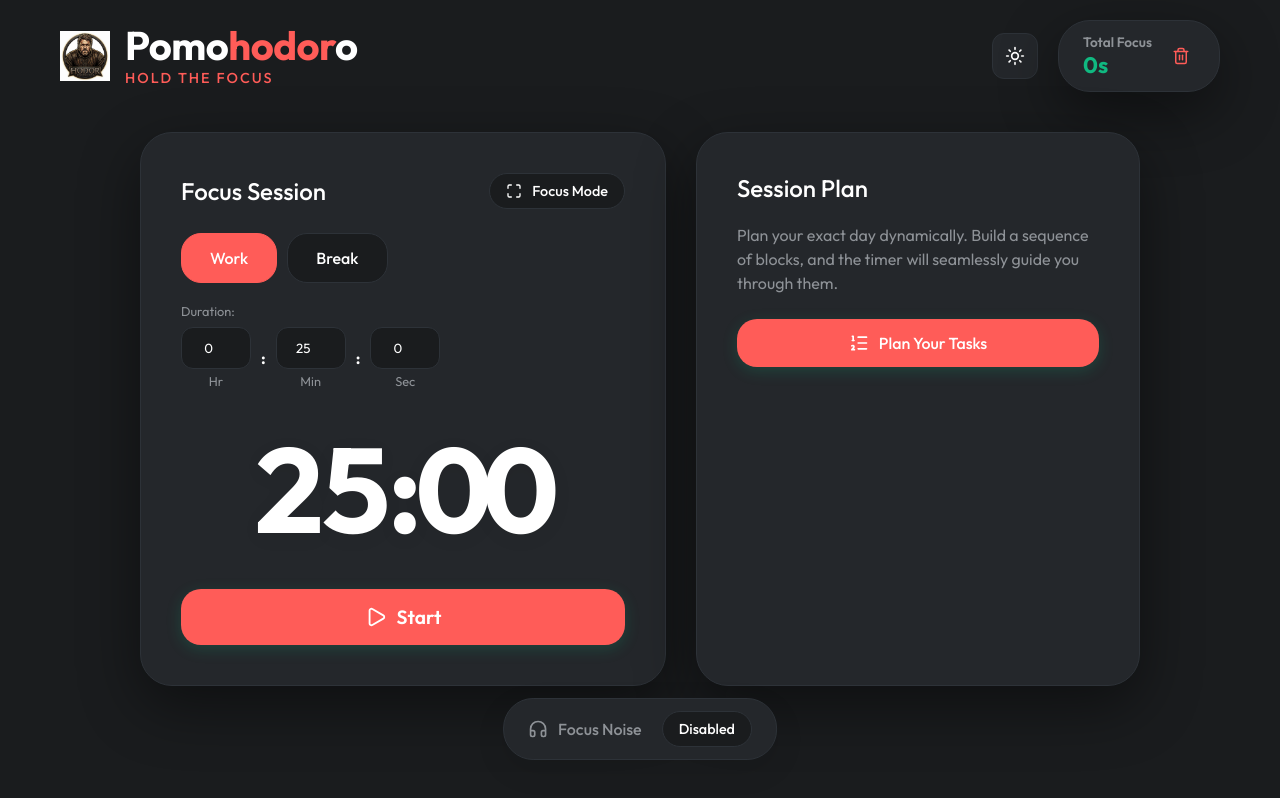
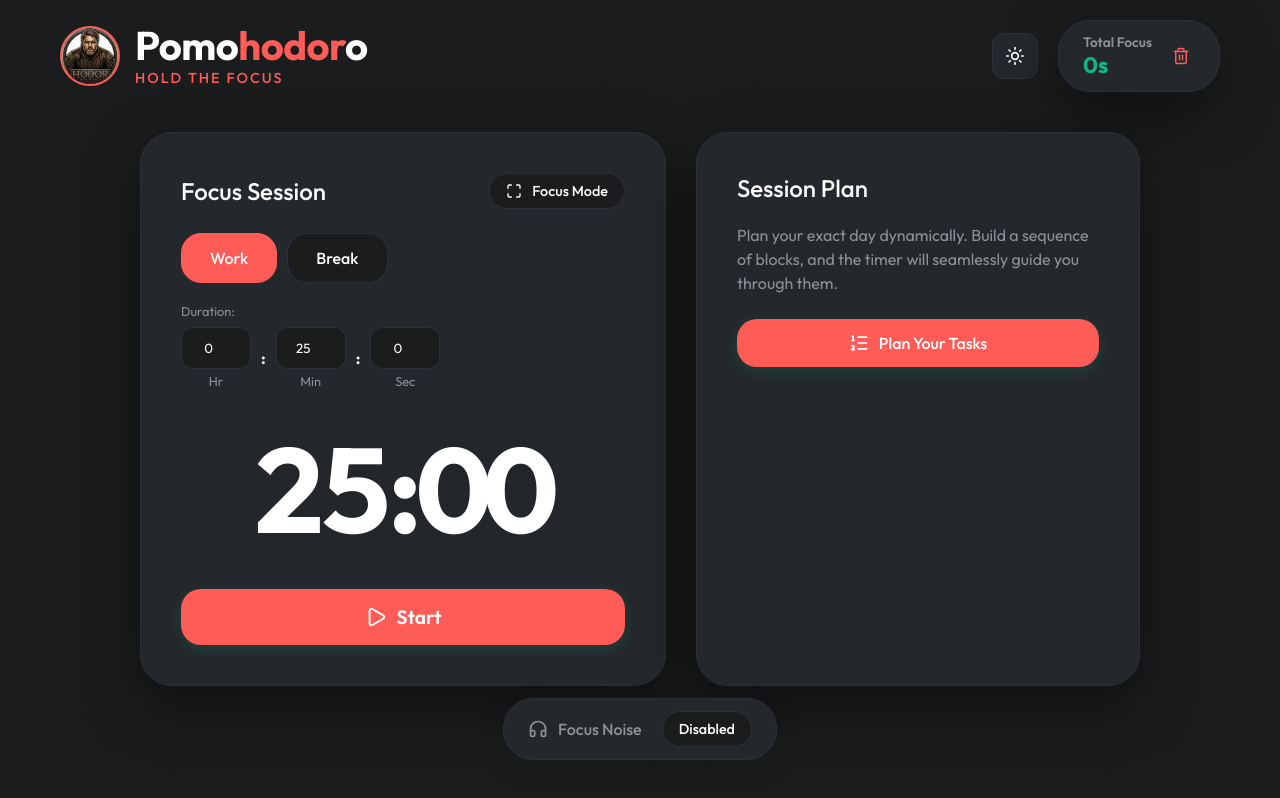
Before and after one commit to emiryucedag/pomohodoro, a React (Vite) app: page / in a window 1280 px wide. Built offline with nearby package versions, Linux system fonts and the light colour scheme.

Commit message:
Fix logo: wrap in circular container to hide background pixels

```diff
--- a/src/App.jsx
+++ b/src/App.jsx
@@ -461,7 +461,19 @@ function App() {
       <header className="app-header hide-in-focus">
         {/* Left: Logo & Title */}
         <div style={{ display: 'flex', alignItems: 'center', gap: '15px' }}>
-          <img src="./logo.png" alt="Pomohodoro Logo" style={{ height: '50px', objectFit: 'contain' }} />
+          <div style={{
+            width: '60px',
+            height: '60px',
+            borderRadius: '50%',
+            overflow: 'hidden',
+            display: 'flex',
+            alignItems: 'center',
+            justifyContent: 'center',
+            border: '2px solid var(--accent-color)',
+            flexShrink: 0
+          }}>
+            <img src="./logo.png" alt="Pomohodoro Logo" style={{ width: '110%', height: '110%', objectFit: 'cover' }} />
+          </div>
           <div style={{ display: 'flex', flexDirection: 'column' }}>
             <h1 style={{ fontSize: '2.5rem', fontFamily: '"Outfit", sans-serif', fontWeight: 700, margin: 0, letterSpacing: '-0.5px', color: 'var(--text-primary)', lineHeight: 1 }}>
               Pomo<span style={{ color: 'var(--accent-color)' }}>hodor</span>o
```
